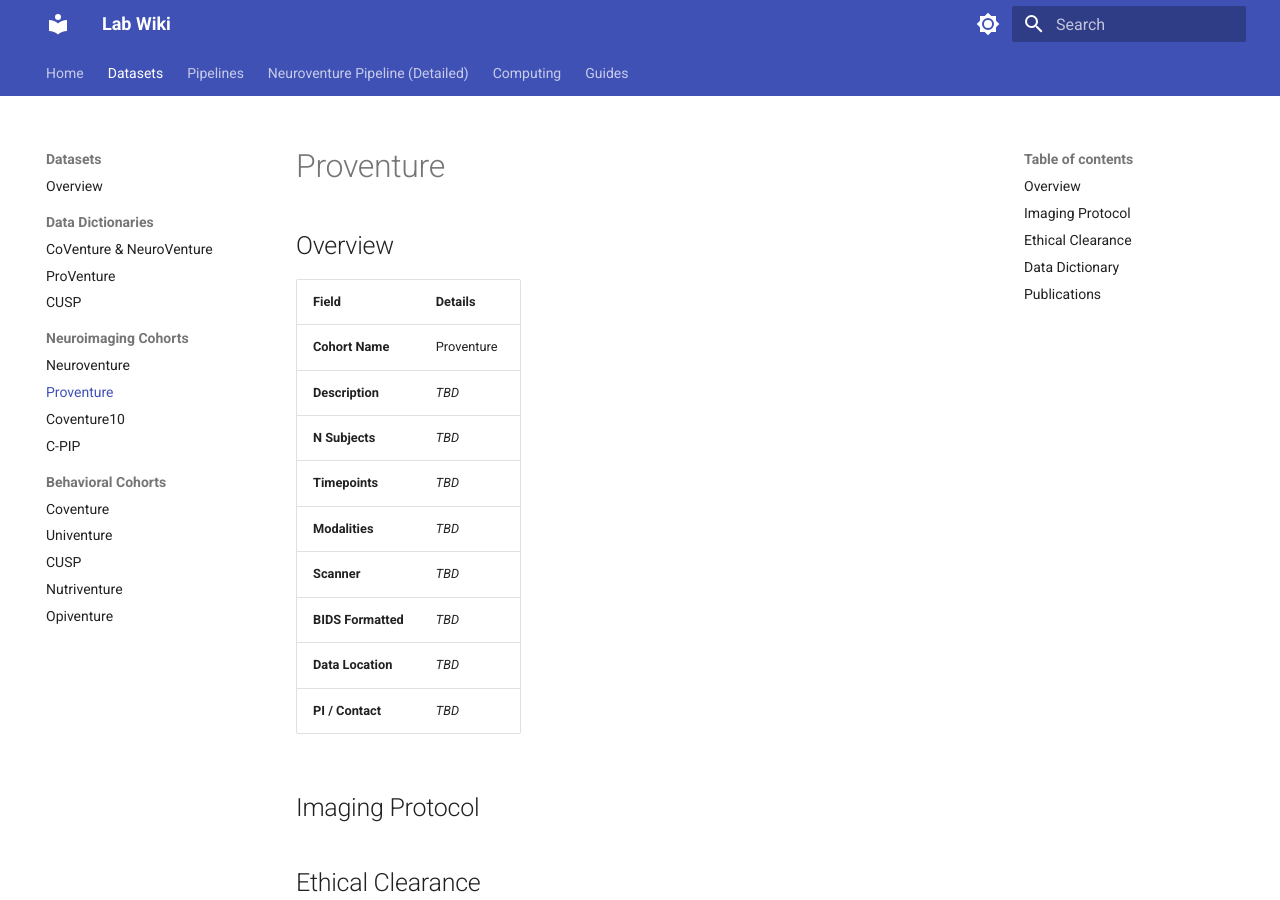
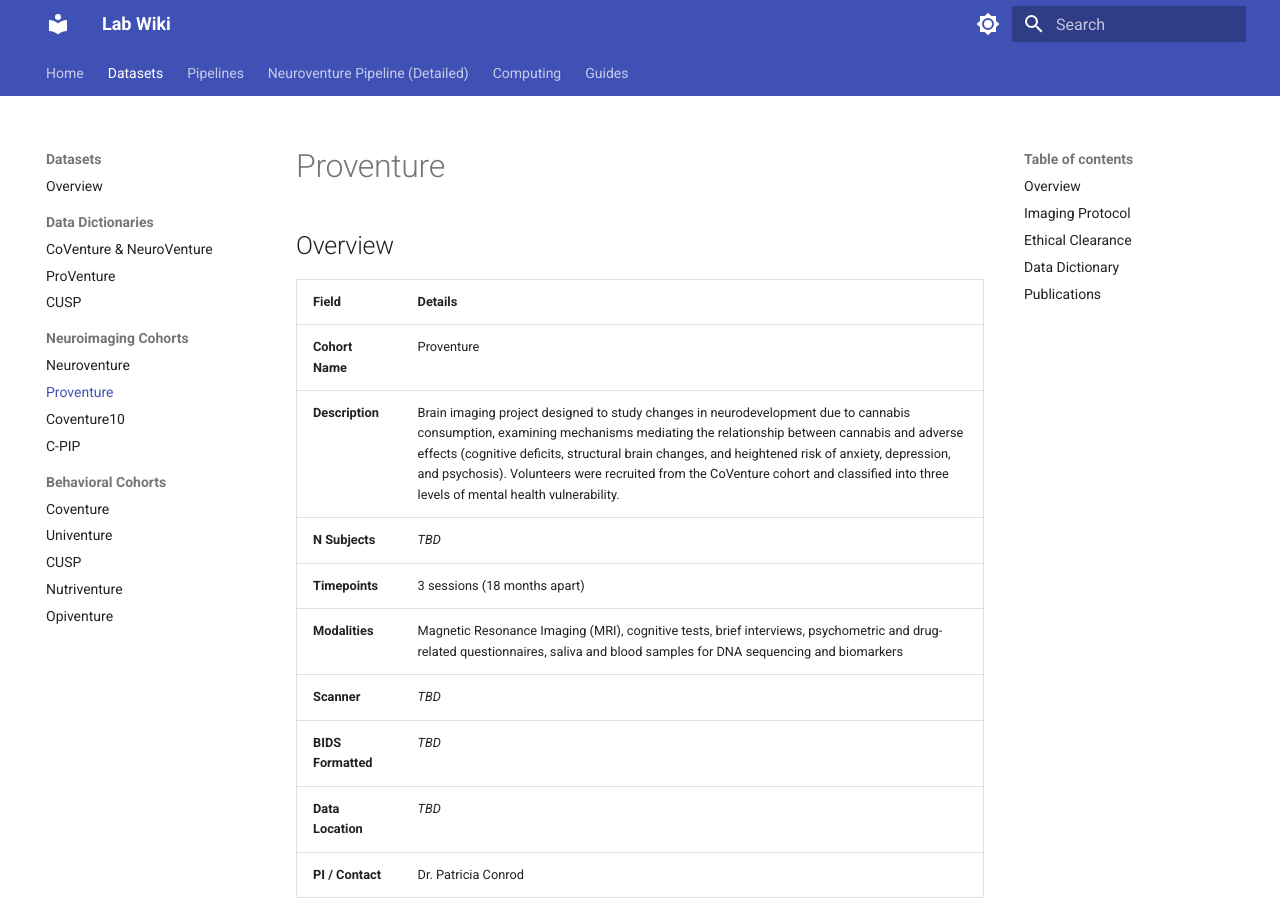
Before and after one commit to subhasriviswa/lab-wiki, an MkDocs documentation site: the page built from docs/datasets/neuroimaging/proventure.md, in a window 1280 px wide and 900 px high. Built offline with MkDocs 1.6.1 and Material for MkDocs 9.7.7, drawn with Linux system fonts in a browser that asks for light colours.

Commit message:
Enhance Proventure dataset documentation
Updated the Proventure dataset documentation with detailed descriptions, timepoints, modalities, and principal investigator contact information.

```diff
--- a/docs/datasets/neuroimaging/proventure.md
+++ b/docs/datasets/neuroimaging/proventure.md
@@ -5,14 +5,14 @@
 | Field | Details |
 |-------|---------|
 | **Cohort Name** | Proventure |
-| **Description** | *TBD* |
+| **Description** | Brain imaging project designed to study changes in neurodevelopment due to cannabis consumption, examining mechanisms mediating the relationship between cannabis and adverse effects (cognitive deficits, structural brain changes, and heightened risk of anxiety, depression, and psychosis). Volunteers were recruited from the CoVenture cohort and classified into three levels of mental health vulnerability. |
 | **N Subjects** | *TBD* |
-| **Timepoints** | *TBD* |
-| **Modalities** | *TBD* |
+| **Timepoints** | 3 sessions (18 months apart) |
+| **Modalities** | Magnetic Resonance Imaging (MRI), cognitive tests, brief interviews, psychometric and drug-related questionnaires, saliva and blood samples for DNA sequencing and biomarkers |
 | **Scanner** | *TBD* |
 | **BIDS Formatted** | *TBD* |
 | **Data Location** | *TBD* |
-| **PI / Contact** | *TBD* |
+| **PI / Contact** | Dr. Patricia Conrod |
 
 ## Imaging Protocol
 
```
